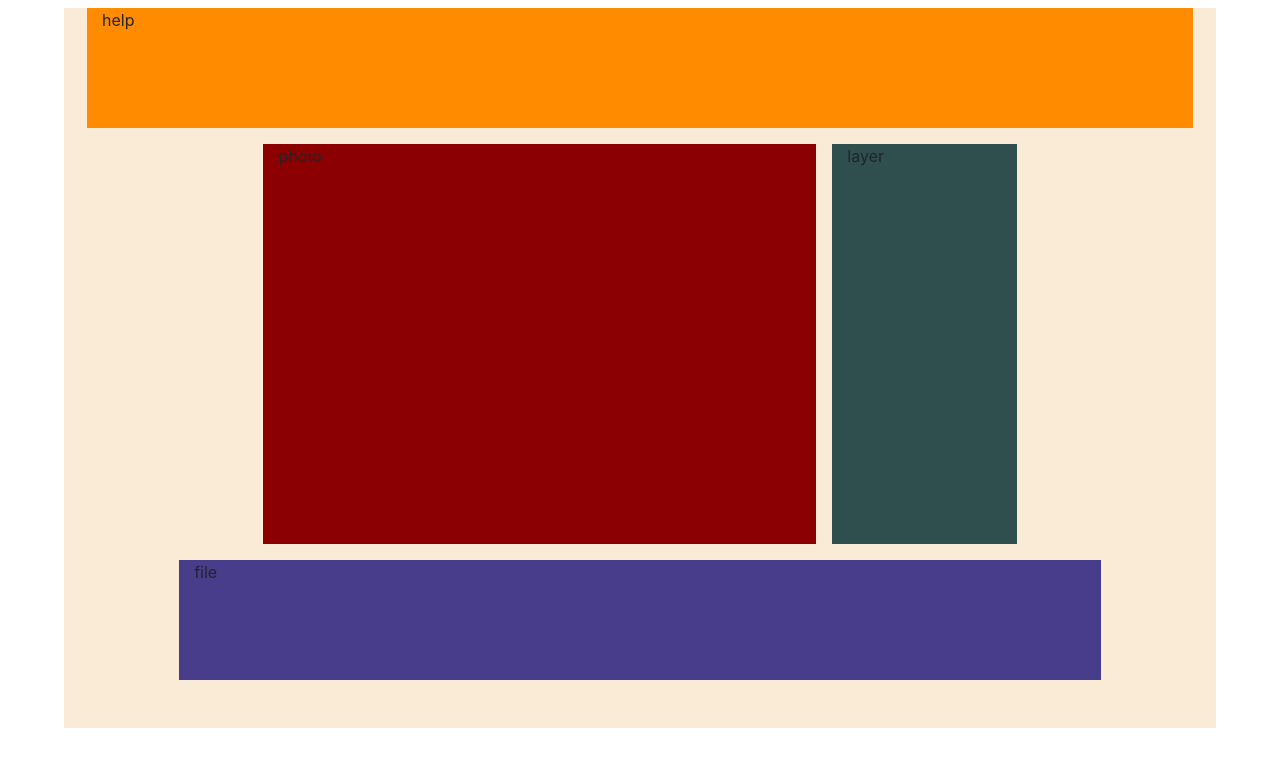
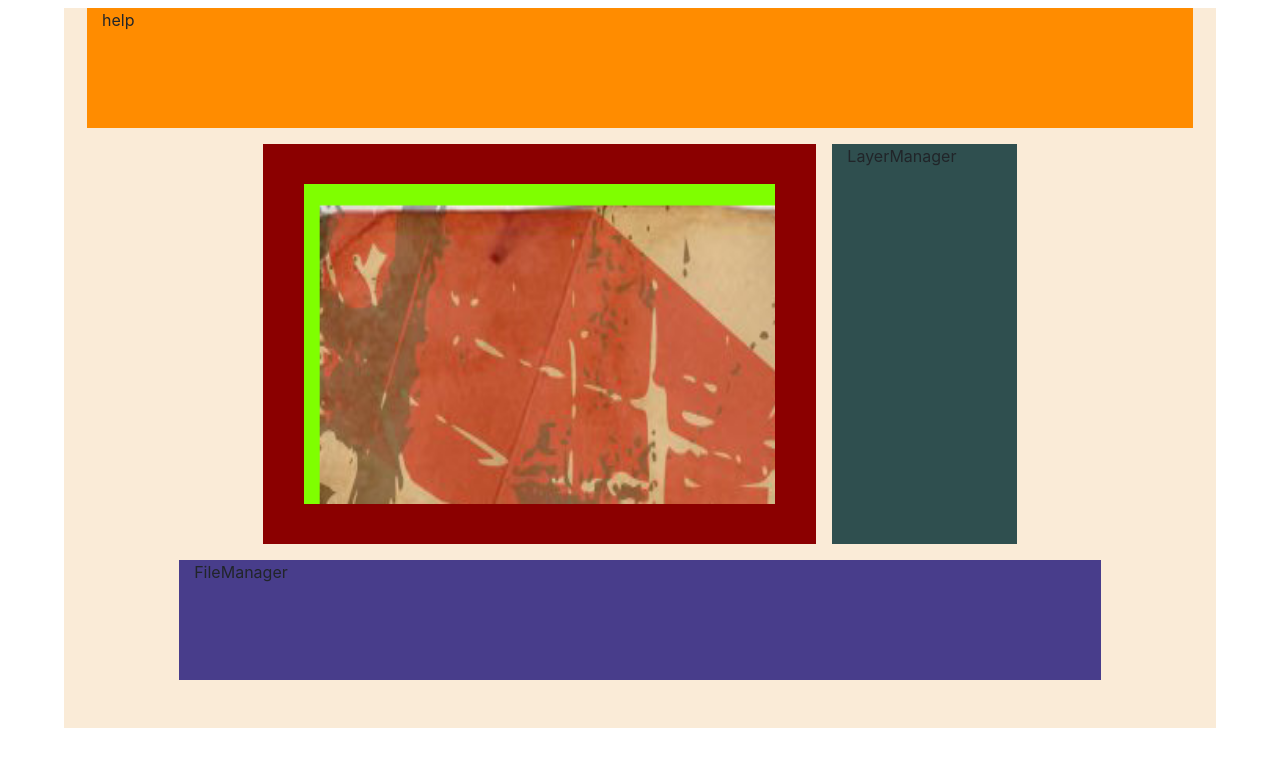
Before and after one commit to BaNazari/photo-wand, a React app in the folder photomerger/: page / in a window 1280 px wide. Built offline with nearby package versions, Linux system fonts and the light colour scheme.

Commit message:
import photo into canvas

```diff
--- a/photomerger/src/components/app.js
+++ b/photomerger/src/components/app.js
@@ -1,8 +1,14 @@
+//read photos from a const
+//show them in canvas
+//be able to pan, take, ... by click
+//scale, rotate, transfer
+
 import React from 'react'
 
 import LayerManger from './layer-manager/layer-manager';
 import PhotoTool from './photo-tool/photo-tool';
 import FileManager from './file-manager/file-manager'
+import Help from './help/help';
 
 class App extends React.Component {
 
@@ -18,24 +24,15 @@ class App extends React.Component {
         return (
             <div className="whole-page container">
                 <div class="w-100"></div>
-
                 <div className="wrap row  justify-content-center">
-                    <div className="col-12 help">
-                        <p>help</p>
-                    </div>
+                    <Help />
                 </div>
                 <div className="wrap row  justify-content-center">
-                    <div className="col-6 photo-tool">
-                        <p>photo</p>
-                    </div>
-                    <div className="col-2 layer-manager">
-                        <p>layer</p>
-                    </div>
+                    <PhotoTool />
+                    <LayerManger />
                 </div>
                 <div className="wrap row  justify-content-center">
-                    <div className="col-10 file-manager">
-                        <p>file</p>
-                    </div>
+                    <FileManager />
                 </div>
             </div>
         )
--- a/photomerger/src/components/file-manager/file-manager.js
+++ b/photomerger/src/components/file-manager/file-manager.js
@@ -2,7 +2,7 @@ import React from 'react';
 
 function FileManager() {
         return(
-            <div>
+            <div className="col-10 file-manager">
                 <p>FileManager</p>
             </div>
         )
--- /dev/null
+++ b/photomerger/src/components/help/help.js
@@ -0,0 +1,11 @@
+import React from 'react';
+
+function Help() {
+    return(
+        <div className="col-12 help">
+            <p>help</p>
+        </div>
+    )
+}
+
+export default Help
--- a/photomerger/src/components/layer-manager/layer-manager.js
+++ b/photomerger/src/components/layer-manager/layer-manager.js
@@ -11,7 +11,7 @@ class LayerManger extends React.Component {
 
     render() {
         return(
-            <div>
+            <div className="col-2 layer-manager">
                 <p>LayerManager</p>
             </div>
         )
--- a/photomerger/src/components/photo-tool/photo-tool.js
+++ b/photomerger/src/components/photo-tool/photo-tool.js
@@ -1,18 +1,36 @@
 import React from 'react';
+import photo from '../../assets/photoSample.jpg';
+//const photo = require('./heif.jpg')
 
 class PhotoTool extends React.Component {
 
     constructor() {
         super();
         this.state = {
+        }
 
-        }
     }
 
+    componentDidMount() {
+        const canvas = this.refs.mycanvas
+        const ctx = canvas.getContext("2d")
+        const img = this.refs.image
+
+        img.onload = () => {
+            ctx.drawImage(img, 10, 10)
+        }
+
+    }
+
+
+
     render() {
-        return(
-            <div>
-                <p>PhotoTool</p>
+
+        return (
+            <div className="col-6 photo-tool">
+                <canvas id="my-canvas" ref="mycanvas" className="my-canvas">
+                    <img ref="image" src = {photo} className="photo-sample" />
+                </canvas>
             </div>
         )
 
--- a/photomerger/src/style.css
+++ b/photomerger/src/style.css
@@ -19,6 +19,7 @@
     background-color: darkred;
     height: 50vh;
     margin: 1vh;
+    display: flex;
 }
 
 .layer-manager {
@@ -35,3 +36,18 @@
 .wrap {
     margin: 1vh;
 }
+
+.my-canvas {
+    border: 2px;
+    background-color: chartreuse;
+    width: 90%;
+    height: 80%;
+    margin: auto;
+    display: flex;
+}
+
+.photo-sample {
+    display: block;
+    height: 90%;
+    width: auto;
+}
```
Also changed, not shown: photomerger/src/assets/photoSample.jpg (added).
